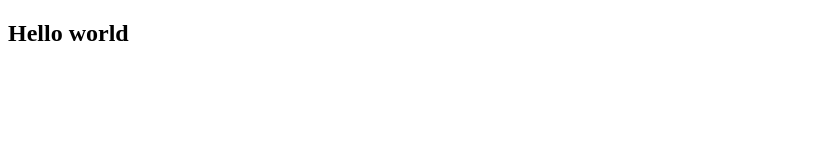
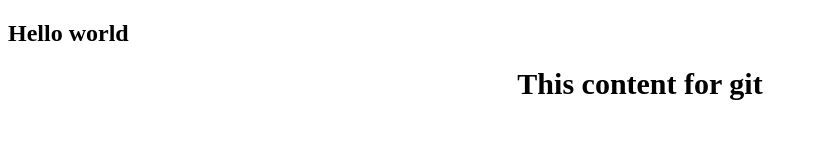
Before and after one commit to MDAKIBUL02GITHUB/new-git-learn, a plain HTML site: page index.html in a window 1280 px wide. Shown: the whole page, without its empty margins (0-816 px from the left). Drawn offline with Linux system fonts and the light colour scheme.

Commit message:
changes html and css

```diff
--- a/Style.css
+++ b/Style.css
@@ -1,3 +1,10 @@
 h1{
     color:red;
 }
+.design{
+    color:black;
+    background:#fff;
+    text-align: center;
+    font-size:30px;
+    font-weight:bold;
+}
--- a/index.html
+++ b/index.html
@@ -8,5 +8,6 @@
 </head>
 <body>
     <h2>Hello world</h2>
+    <div class="design">This content for git</div>
 </body>
 </html>
```
